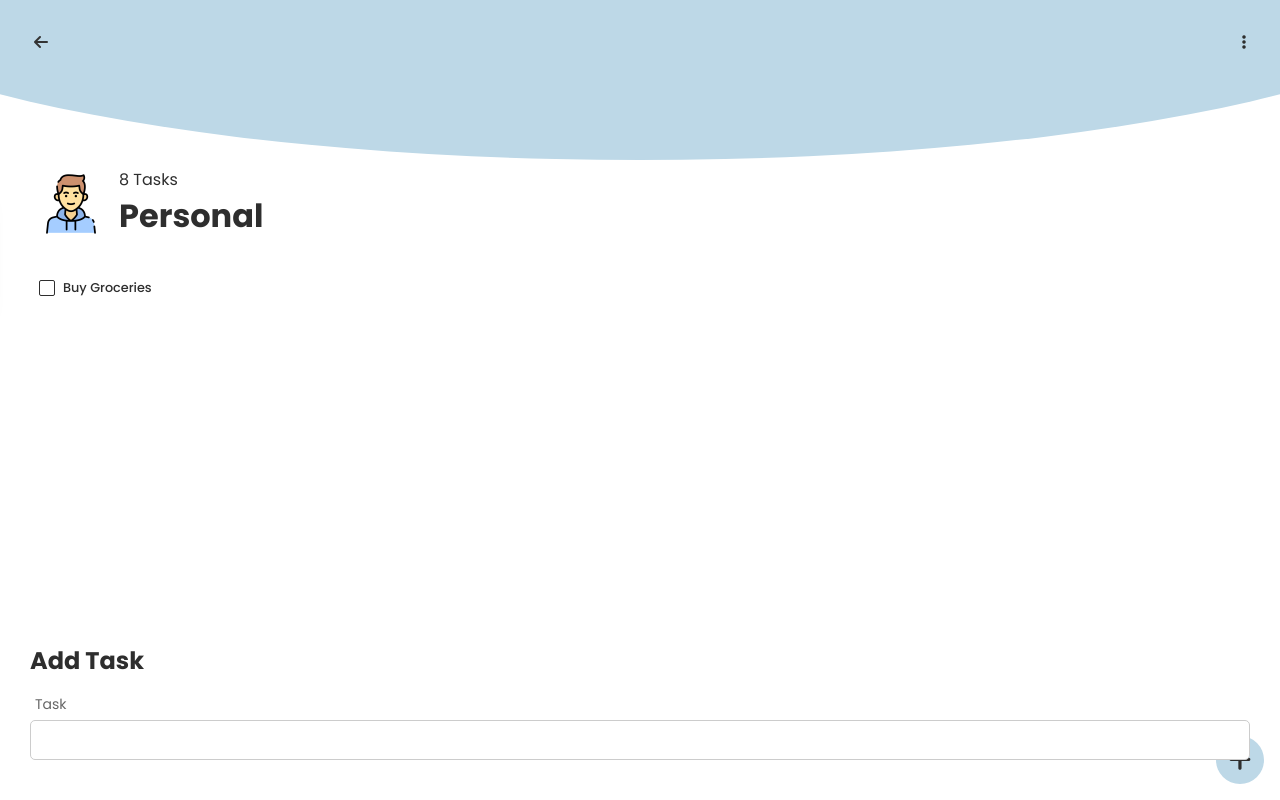
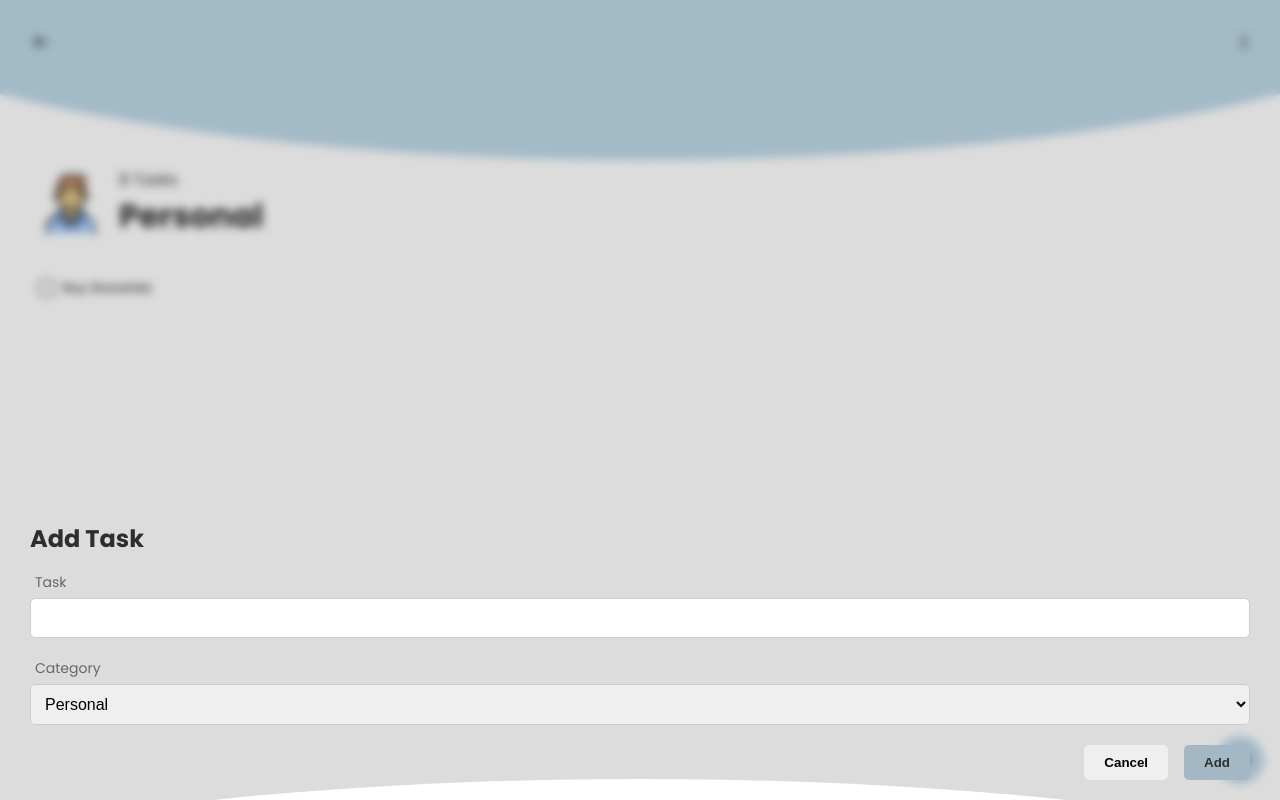
Before and after one commit to Samriddha-Poudel/To-Do-App, a plain HTML site: page index.html in a window 1280 px wide. Drawn offline with Linux system fonts and the light colour scheme; a web font is replaced by a local one.

Commit message:
added task form with cancle and add button

```diff
--- a/index.html
+++ b/index.html
@@ -92,11 +92,29 @@
             <i class="fa fa-plus"></i>
         </div>
 
+
+
+        <div class="black-backdrop"></div>
+
+
         <div class="add-task">
+            <div class="add-task-backdrop"></div>
             <h1 class="heading">Add Task</h1>
             <div class="input-group">
                 <label for="task-input">Task</label>
                 <input type="text" id="task-input" requried>
+            </div>
+
+            <div class="input-group">
+                <label for="category-select">Category</label>
+                <select name="" id="category-select">
+                    <option value="personal">Personal</option>
+
+                </select>
+            </div>
+            <div class="btn">
+                 <button class="cancle-btn">Cancel</button>
+                 <button class="add-btn">Add</button>
             </div>
         </div>
     </div>
--- a/style.css
+++ b/style.css
@@ -375,7 +375,8 @@ transition:all 0.3s;
     width:100%;
 }
 
-.input-group input{
+.input-group input,
+.input-group select{
     width:100%;
     border-radius:5px;
     border:1px solid #ccc;
@@ -392,3 +393,49 @@ transition:all 0.3s;
     color:#666;
     margin-bottom:5px;
 }
+
+.btn{
+    display:flex;
+    gap:1rem;
+    justify-content:flex-end;
+    align-items:center;
+}
+
+.btn button{
+    padding:10px 20px;
+    border-radius:5px;
+    border:none;
+    outline:none;
+    font-weight:600;
+    cursor:pointer;
+}
+
+.btn button.add-btn{
+
+    background-color:#a3b8c4;
+    color:#2e2e2e;
+}
+
+.add-task-backdrop{
+    position:absolute;
+    bottom:-100%;
+    left:50%;
+    transform:translateX(-50%);
+    width:135%;
+    height:20rem;
+    border-radius:50% 50% 0 0 ;
+    background-color:#fff;
+
+}
+
+
+.black-backdrop{
+    position:absolute;
+    top:0;
+    left:0;
+    width:100%;
+    height:100%;
+    backdrop-filter:blur(5px);
+    background-color:#00000023;
+
+}
```
